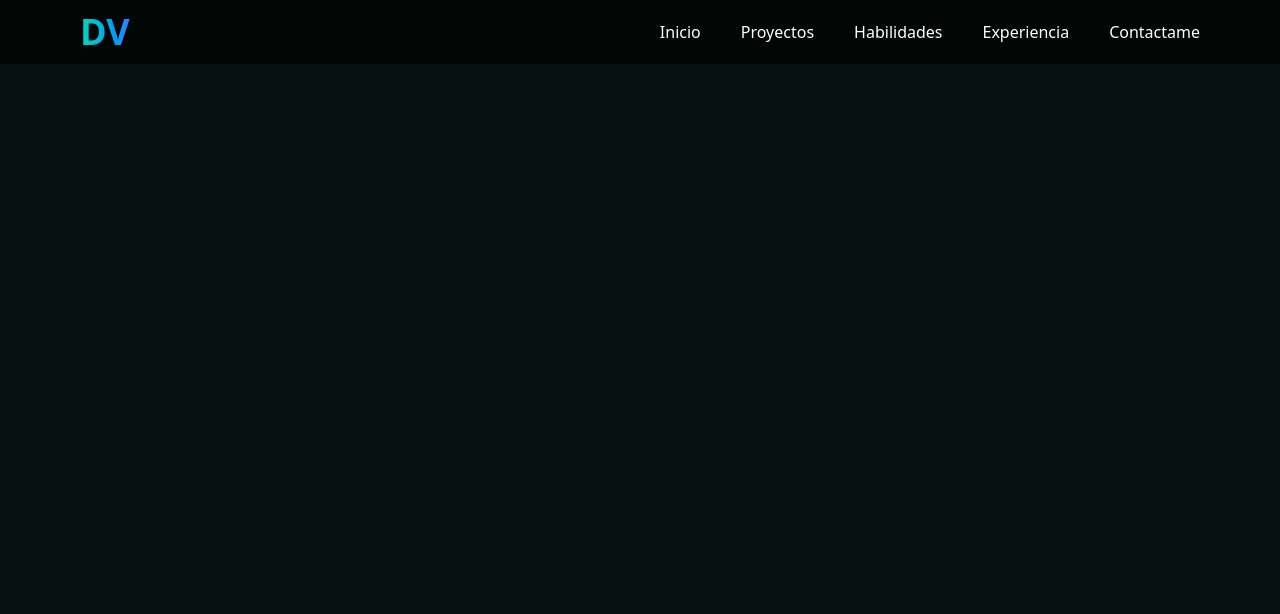
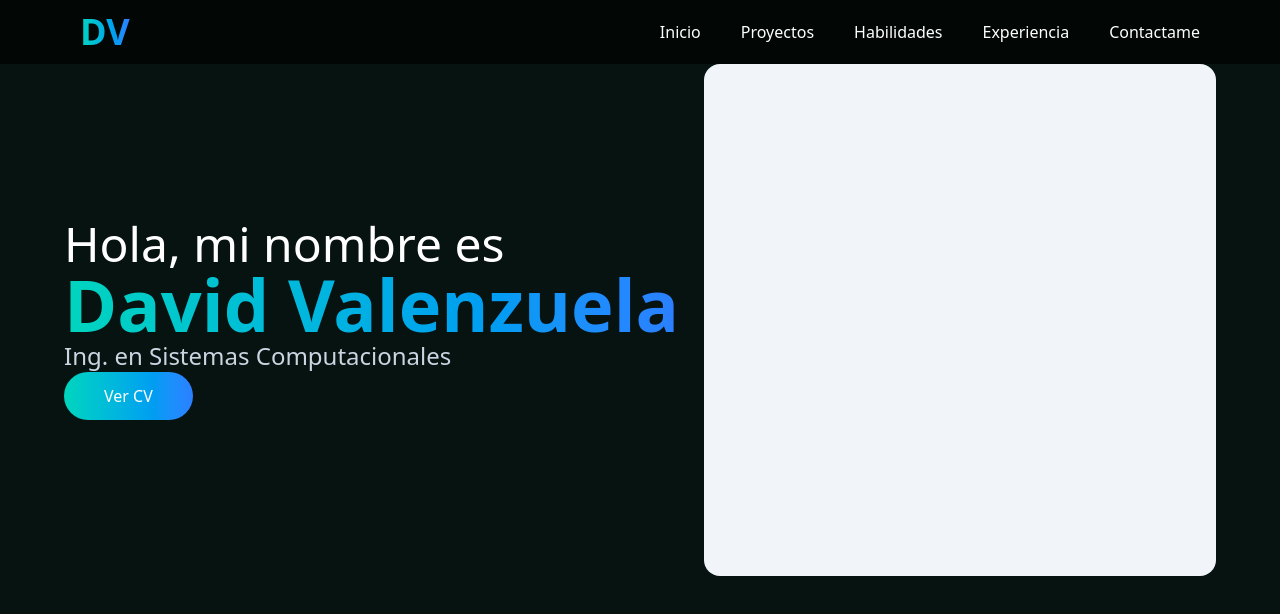
Before and after one commit to davidvchang/Portafolio-Web-v2, a React (Vite) app: page / in a window 1280 px wide. Shown: the top 614 px of the page. Built offline with nearby package versions, Linux system fonts and the light colour scheme.

Commit message:
Add: installation of lucide icons

```diff
--- a/package.json
+++ b/package.json
@@ -11,6 +11,7 @@
   },
   "dependencies": {
     "@tailwindcss/vite": "^4.0.8",
+    "lucide-react": "^0.475.0",
     "react": "^19.0.0",
     "react-dom": "^19.0.0",
     "tailwindcss": "^4.0.8"
--- a/src/App.jsx
+++ b/src/App.jsx
@@ -1,11 +1,16 @@
+import Home from "./sections/Home"
 import NavBar from "./sections/NavBar"
 
 function App() {
 
   return (
-    <>
+    <main className="w-screen min-h-screen  flex flex-col items-center">
       <NavBar/>
-    </>
+      <div className="w-[90%] h-full flex flex-col items-center">
+        <Home/>
+
+      </div>
+    </main>
   )
 }
 
--- /dev/null
+++ b/src/components/SocialNetworkButton.jsx
@@ -0,0 +1,11 @@
+import React from 'react'
+
+const SocialNetworkButton = () => {
+  return (
+    <div>
+
+    </div>
+  )
+}
+
+export default SocialNetworkButton
--- a/src/index.css
+++ b/src/index.css
@@ -1,6 +1,6 @@
 @import "tailwindcss";
 @theme {
-    --color-background-principal: #061311
+    --color-background-principal: #061311;
 }
 
 body{
--- /dev/null
+++ b/src/sections/Home.jsx
@@ -0,0 +1,29 @@
+import React from 'react'
+
+const Home = () => {
+  return (
+    <section className='flex justify-between items-center w-full'>
+        {/* PRESENTATION */}
+        <div className='flex flex-col text-white'>
+            <div className='flex flex-col'>
+                <span className='text-5xl font-light'>Hola, mi nombre es</span>
+                <span className='text-7xl font-semibold bg-gradient-to-r from-teal-400 to-blue-500 bg-clip-text text-transparent'>David Valenzuela</span>
+                <span className='text-2xl font-light text-slate-300'>Ing. en Sistemas Computacionales</span>
+
+                <div className='flex'>
+                    <a href="" className='w-fit h-fit px-10 py-3 rounded-full font-medium bg-gradient-to-r from-teal-400 to-blue-500 text-white'>Ver CV</a>
+
+                </div>
+            </div>
+        </div>
+
+        {/* PHOTO */}
+        <div className='w-[32rem] h-[32rem] bg-slate-100 rounded-2xl'>
+
+        </div>
+
+    </section>
+  )
+}
+
+export default Home
```
Also changed, not shown: 1 other file (tests, documents, lock files or other folders).
